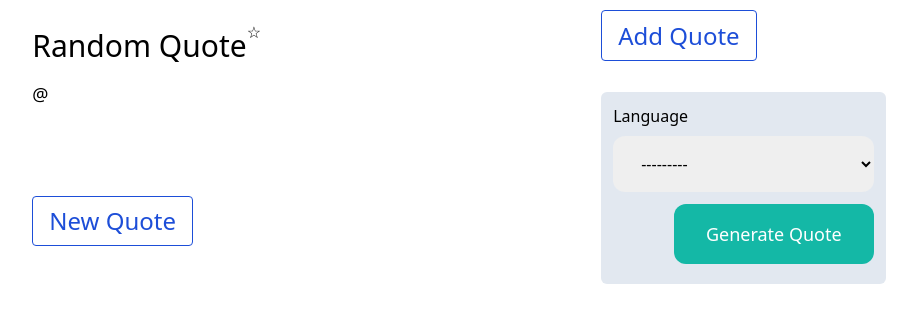
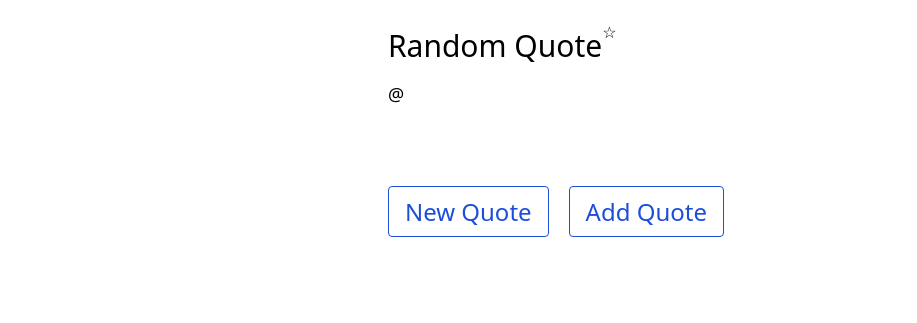
Before and after one commit to MateuszGozdzik/Main_App, a Django app: template quotes/templates/quotes/index.html in a window 1280 px wide. Shown: the part 64-387 px from the top of the page, without its empty margins (181-1098 px from the left). Run offline with Django 4.2, Linux system fonts and the light colour scheme; the template is opened without the code that fills it: values that come from a table or form of the project are taken from there, others are empty; parts of the project's set-up code (start-up, migrations or seed data) failed here and were passed over; some libraries are stand-ins or nearby versions.

Commit message:
prepare for adding quote form

```diff
--- a/quotes/models.py
+++ b/quotes/models.py
@@ -11,10 +11,10 @@
         ("PL", "Polish"),
     )
 
-    title = models.CharField(max_length=50, unique=True)
+    title = models.CharField(max_length=50, unique=True, blank=True)
     content = tinumce_models.HTMLField(unique=True)
     author = models.CharField(max_length=50)
-    language = models.CharField(max_length=2, choices=languages)
+    language = models.CharField(max_length=2, choices=languages, blank=True)
     added = models.DateTimeField(auto_now_add=True)
     modified = models.DateTimeField(auto_now=True)
     user = models.ForeignKey(User, on_delete=models.CASCADE)
--- a/quotes/templates/quotes/index.html
+++ b/quotes/templates/quotes/index.html
@@ -6,6 +6,9 @@
 
 {% block content %}
 <div class="flex justify-between">
+    <div class="w-4/12 flex flex-col">
+    </div>
+
     <div class="w-7/12">
         <div class="flex">
             <h1 class="text-3xl my-2">Random Quote</h1>
@@ -17,38 +20,23 @@
         <h3 class="text-lg mb-2">@{{ quote.author }}</h3>
         <p> {{ quote.content|safe }}</p>
 
+        <div class="flex">
             {% if not "/display-quote/" in request.path%}
-        <button class="px-4 py-2 mt-20 rounded bg-white text-blue-700 border border-blue-700 text-2xl"
-            onclick="location.reload()">New Quote</button>
+            <div class="mt-20">
+                <a onclick="location.reload()"
+                    class="px-4 py-2 mt-20 rounded bg-white text-blue-700 border border-blue-700 text-2xl hover:cursor-pointer">
+                    New Quote</a>
+            </div>
             {% else %}
             <div class="mt-20">
                 <a href="{% url 'quotes:index' %}"
                     class="px-4 py-2 rounded bg-white text-blue-700 border border-blue-700 text-2xl">New Quote</a>
             </div>
             {% endif %}
-
-
+            <div class="mt-20">
+                <a href="{% url 'quotes:add_quote' %}"
+                    class="ml-5 px-4 py-2 rounded bg-white text-blue-700 border border-blue-700 text-2xl">Add Quote</a>
             </div>
-    <div class="w-4/12 flex flex-col">
-        <div>
-            <a class="px-4 py-2 rounded bg-white text-blue-700 border border-blue-700 text-2xl"
-                href="{% url 'quotes:add_quote' %}">Add Quote</a>
-        </div>
-        <div class="mt-10 bg-slate-200 p-3 rounded-md pb-20">
-            <form action="{% url 'quotes:index' %}" method="post">
-                {% csrf_token %}
-
-                <div class="mb-3">
-                    <label class="inline-block mb-2">Language</label><br>
-                    {{ form.language }}
-                </div>
-                {% include 'core/_form_errors.html' %}
-                <div class="w-full relative">
-                    <button
-                        class="py-4 px-8 text-lg bg-teal-500 hover:bg-teal-700 rounded-xl text-white absolute right-0">Generate
-                        Quote</button>
-                </div>
-            </form>
         </div>
     </div>
 </div>
```
Also changed, not shown: quotes/views.py (+37 -28 lines). Lines whose indentation alone changed are shown as unchanged.
